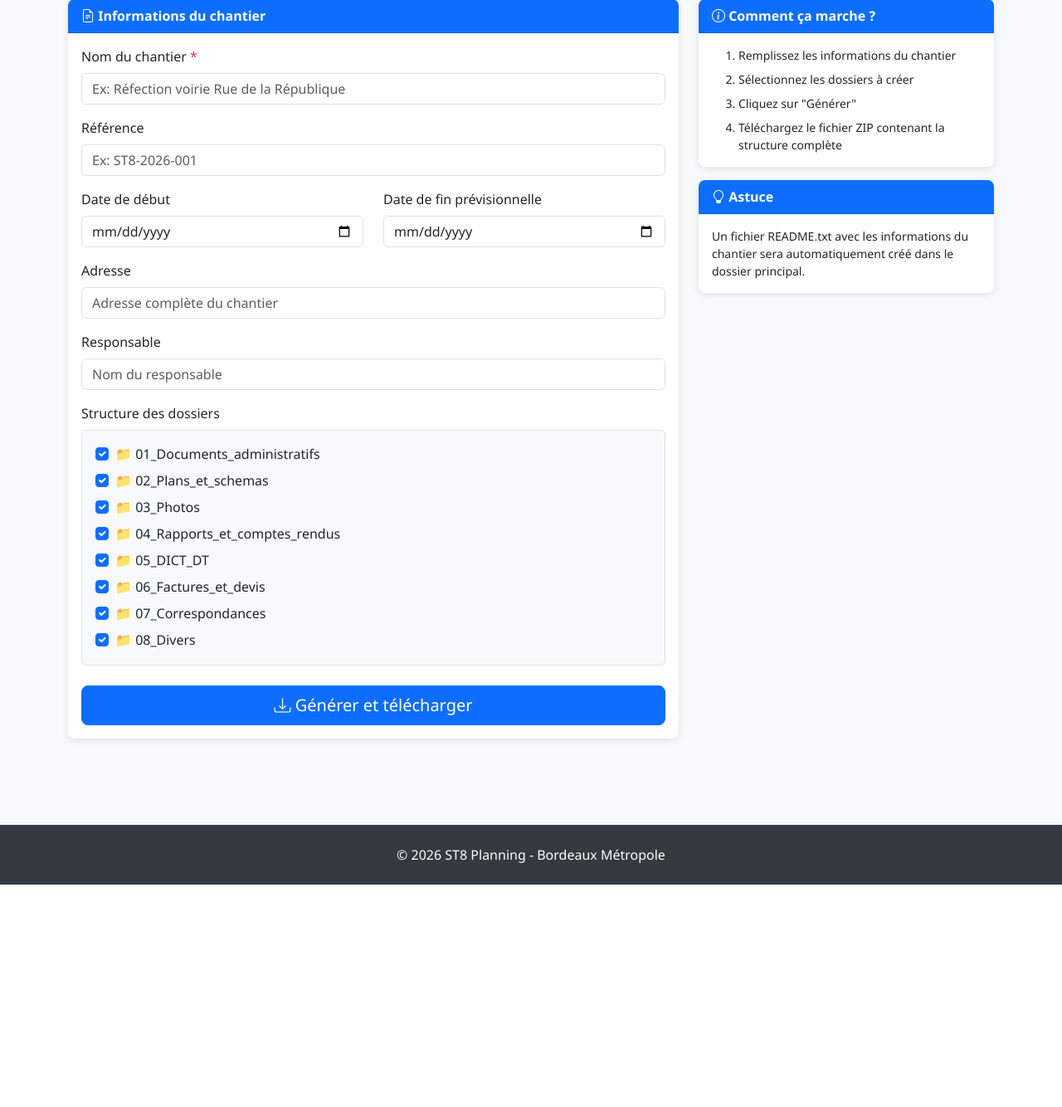
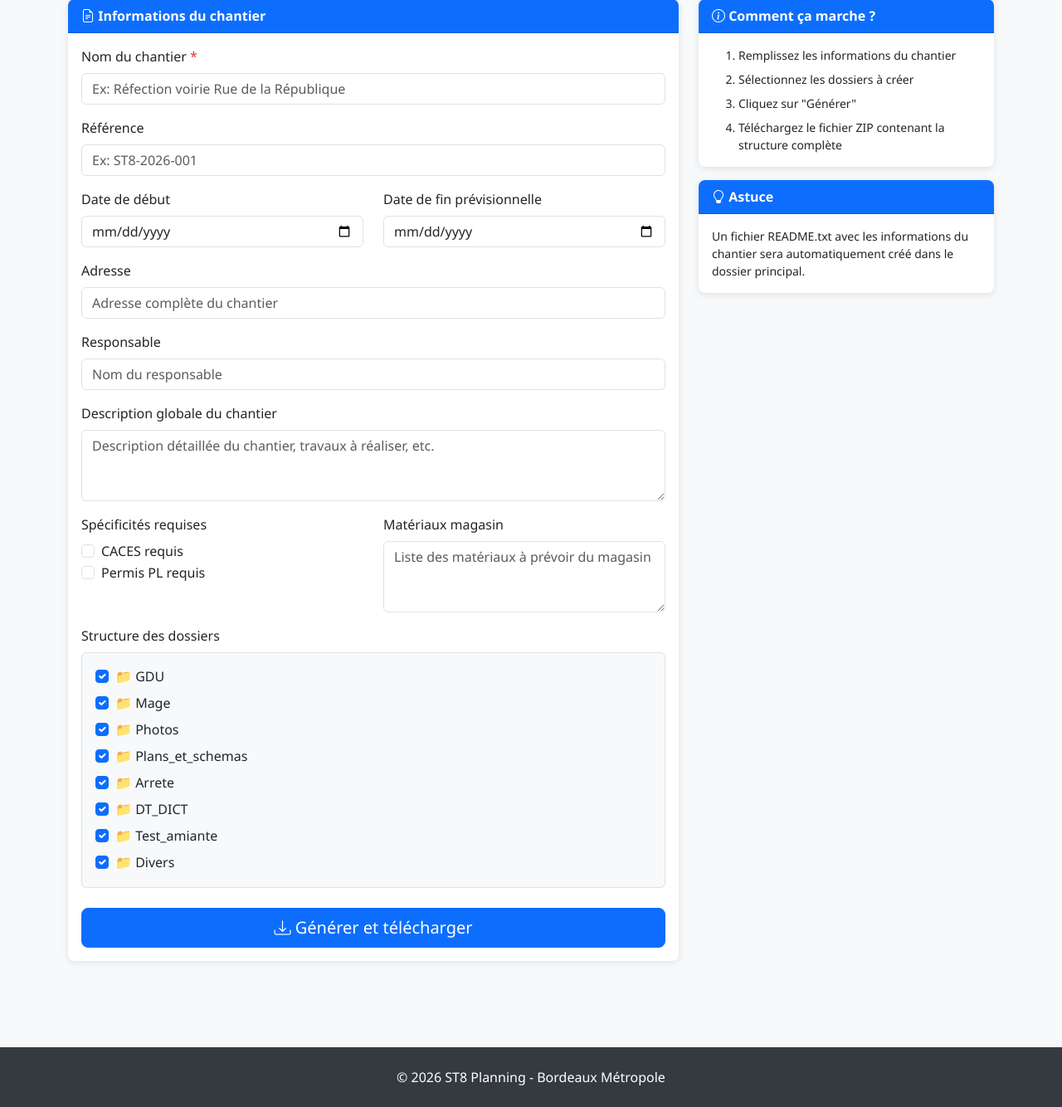
Before and after one commit to lamiedepain/ST8, a Flask app: page /generator in a window 1280 px wide. Shown: the part 229-1563 px from the top of the page at 83% size. Before the commit the page ends 1295 px from the top, so only its background shows below. Run offline with Flask 3, Linux system fonts and the light colour scheme.

Commit message:
Personnalisation générateur: dossiers spécifiques + CACES/PL + matériaux

```diff
--- a/templates/generator.html
+++ b/templates/generator.html
@@ -54,55 +54,82 @@
                             <input type="text" class="form-control" id="chantierResponsable" placeholder="Nom du responsable">
                         </div>
 
+                        <div class="mb-3">
+                            <label for="chantierDescription" class="form-label">Description globale du chantier</label>
+                            <textarea class="form-control" id="chantierDescription" rows="3" placeholder="Description détaillée du chantier, travaux à réaliser, etc."></textarea>
+                        </div>
+
+                        <div class="row">
+                            <div class="col-md-6 mb-3">
+                                <label class="form-label">Spécificités requises</label>
+                                <div class="form-check">
+                                    <input class="form-check-input" type="checkbox" id="reqCACES">
+                                    <label class="form-check-label" for="reqCACES">
+                                        CACES requis
+                                    </label>
+                                </div>
+                                <div class="form-check">
+                                    <input class="form-check-input" type="checkbox" id="reqPermisPL">
+                                    <label class="form-check-label" for="reqPermisPL">
+                                        Permis PL requis
+                                    </label>
+                                </div>
+                            </div>
+                            <div class="col-md-6 mb-3">
+                                <label for="chantierMateriaux" class="form-label">Matériaux magasin</label>
+                                <textarea class="form-control" id="chantierMateriaux" rows="3" placeholder="Liste des matériaux à prévoir du magasin"></textarea>
+                            </div>
+                        </div>
+
                         <div class="mb-4">
                             <label class="form-label">Structure des dossiers</label>
                             <div class="border rounded p-3 bg-light">
                                 <div class="form-check mb-2">
                                     <input class="form-check-input" type="checkbox" id="folder1" checked>
                                     <label class="form-check-label" for="folder1">
-                                        📁 01_Documents_administratifs
+                                        📁 GDU
                                     </label>
                                 </div>
                                 <div class="form-check mb-2">
                                     <input class="form-check-input" type="checkbox" id="folder2" checked>
                                     <label class="form-check-label" for="folder2">
-                                        📁 02_Plans_et_schemas
+                                        📁 Mage
                                     </label>
                                 </div>
                                 <div class="form-check mb-2">
                                     <input class="form-check-input" type="checkbox" id="folder3" checked>
                                     <label class="form-check-label" for="folder3">
-                                        📁 03_Photos
+                                        📁 Photos
                                     </label>
                                 </div>
                                 <div class="form-check mb-2">
                                     <input class="form-check-input" type="checkbox" id="folder4" checked>
                                     <label class="form-check-label" for="folder4">
-                                        📁 04_Rapports_et_comptes_rendus
+                                        📁 Plans_et_schemas
                                     </label>
                                 </div>
                                 <div class="form-check mb-2">
                                     <input class="form-check-input" type="checkbox" id="folder5" checked>
                                     <label class="form-check-label" for="folder5">
-                                        📁 05_DICT_DT
+                                        📁 Arrete
                                     </label>
                                 </div>
                                 <div class="form-check mb-2">
                                     <input class="form-check-input" type="checkbox" id="folder6" checked>
                                     <label class="form-check-label" for="folder6">
-                                        📁 06_Factures_et_devis
+                                        📁 DT_DICT
                                     </label>
                                 </div>
                                 <div class="form-check mb-2">
                                     <input class="form-check-input" type="checkbox" id="folder7" checked>
                                     <label class="form-check-label" for="folder7">
-                                        📁 07_Correspondances
+                                        📁 Test_amiante
                                     </label>
                                 </div>
                                 <div class="form-check">
                                     <input class="form-check-input" type="checkbox" id="folder8" checked>
                                     <label class="form-check-label" for="folder8">
-                                        📁 08_Divers
+                                        📁 Divers
                                     </label>
                                 </div>
                             </div>
@@ -160,6 +187,10 @@
         const dateFin = $('#chantierDateFin').val();
         const adresse = $('#chantierAdresse').val();
         const responsable = $('#chantierResponsable').val();
+        const description = $('#chantierDescription').val();
+        const reqCACES = $('#reqCACES').is(':checked');
+        const reqPermisPL = $('#reqPermisPL').is(':checked');
+        const materiaux = $('#chantierMateriaux').val();
 
         if (!nom) {
             showAlert('danger', 'Le nom du chantier est obligatoire');
@@ -180,20 +211,39 @@
         if (dateFin) readme += `Date de fin: ${dateFin}\n`;
         if (adresse) readme += `Adresse: ${adresse}\n`;
         if (responsable) readme += `Responsable: ${responsable}\n`;
+
+        readme += `\n--- SPÉCIFICITÉS REQUISES ---\n`;
+        if (reqCACES || reqPermisPL) {
+            if (reqCACES) readme += `✓ CACES requis\n`;
+            if (reqPermisPL) readme += `✓ Permis PL requis\n`;
+        } else {
+            readme += `Aucune spécificité particulière\n`;
+        }
+
+        if (description) {
+            readme += `\n--- DESCRIPTION DU CHANTIER ---\n`;
+            readme += `${description}\n`;
+        }
+
+        if (materiaux) {
+            readme += `\n--- MATÉRIAUX MAGASIN ---\n`;
+            readme += `${materiaux}\n`;
+        }
+
         readme += `\nGénéré le: ${new Date().toLocaleString('fr-FR')}\n`;
 
         zip.file(`${folderName}/README.txt`, readme);
 
         // Ajouter les dossiers sélectionnés
         const folders = [
-            { id: 'folder1', name: '01_Documents_administratifs' },
-            { id: 'folder2', name: '02_Plans_et_schemas' },
-            { id: 'folder3', name: '03_Photos' },
-            { id: 'folder4', name: '04_Rapports_et_comptes_rendus' },
-            { id: 'folder5', name: '05_DICT_DT' },
-            { id: 'folder6', name: '06_Factures_et_devis' },
-            { id: 'folder7', name: '07_Correspondances' },
-            { id: 'folder8', name: '08_Divers' }
+            { id: 'folder1', name: 'GDU' },
+            { id: 'folder2', name: 'Mage' },
+            { id: 'folder3', name: 'Photos' },
+            { id: 'folder4', name: 'Plans_et_schemas' },
+            { id: 'folder5', name: 'Arrete' },
+            { id: 'folder6', name: 'DT_DICT' },
+            { id: 'folder7', name: 'Test_amiante' },
+            { id: 'folder8', name: 'Divers' }
         ];
 
         folders.forEach(folder => {
```
